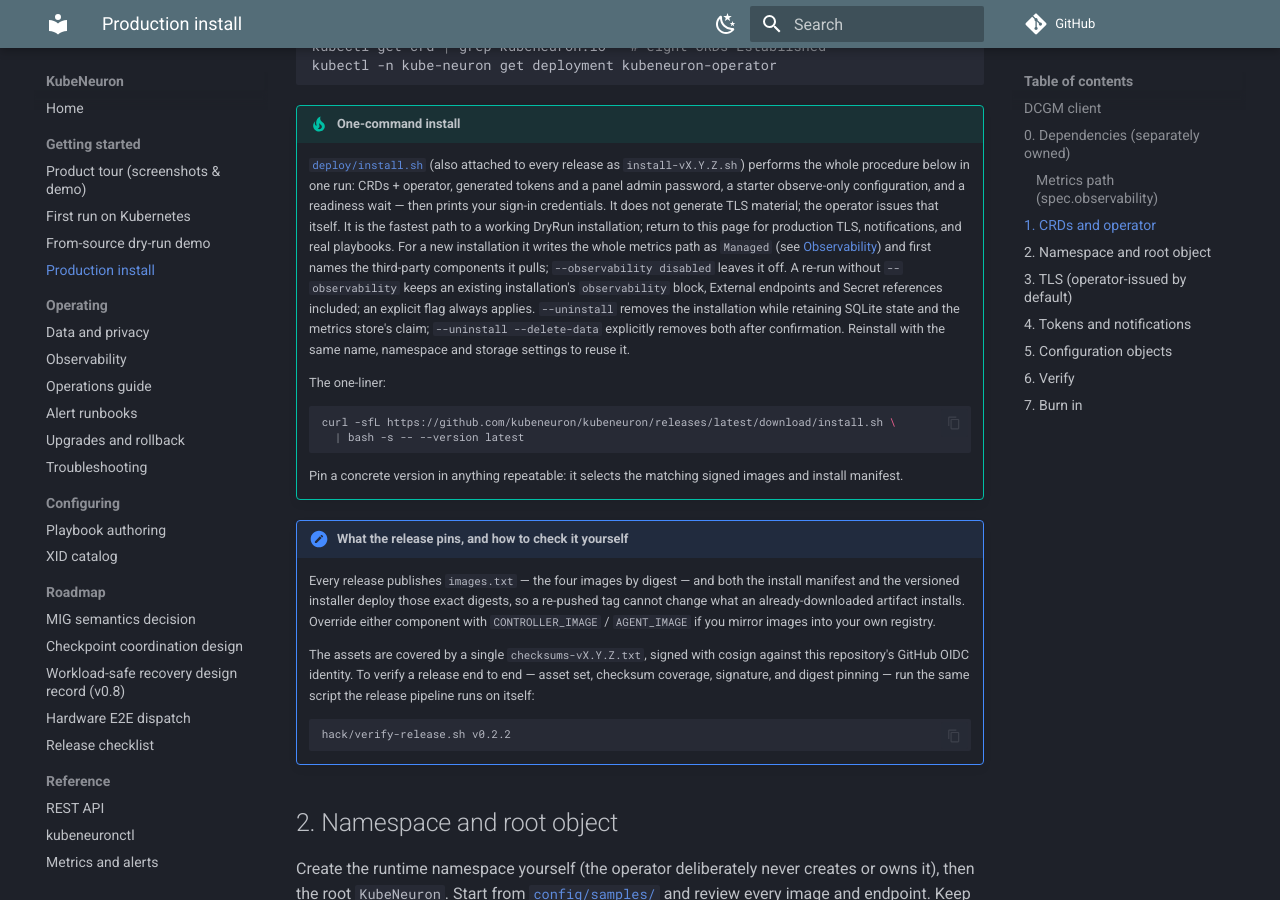
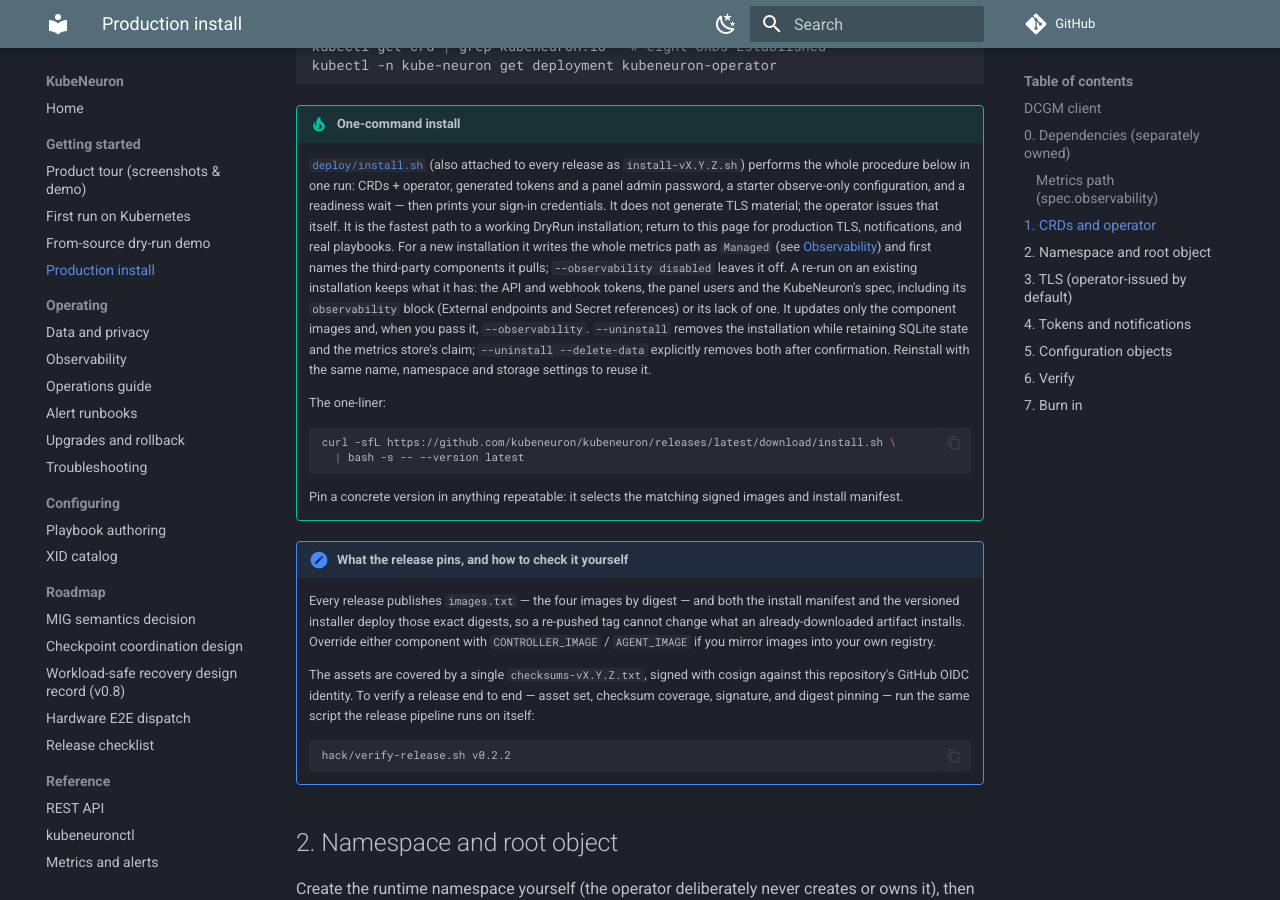
Before and after one commit to kubeneuron/kubeneuron, an MkDocs documentation site: the page built from docs/install.md, in a window 1280 px wide and 900 px high, scrolled down 4425 px. Built offline with MkDocs 1.6.1 and Material for MkDocs 9.7.7, drawn with Linux system fonts in a browser that asks for light colours; comment, search, counter and statistics services are not loaded; some of the changed text lies outside the part shown.

Commit message:
install: a re-run keeps an existing installation's secrets and spec
Every run generated a new operator API token, webhook token and panel
password and re-applied the whole KubeNeuron, so a re-run locked out
clients and the Alertmanager or vmalert holding the old tokens and reset
edits such as the execution mode. An existing installation now keeps the
three Secrets and its spec; only the component images and an explicit
--observability are patched, and the summary says the token and sign-in
were kept. A re-run adds no observability block to an installation
without one; only a new installation defaults to Managed.

spec.observability is optional in the CRD: left out, it is Disabled.

The retention test re-runs the installer on an External store with a
Paused mode and on an installation without the block, and checks both
token Secrets are unchanged.

Signed-off-by: Andrii Petruk <andrey.petruk@gmail.com>

````diff
--- a/docs/install.md
+++ b/docs/install.md
@@ -200,10 +200,12 @@ kubectl -n kube-neuron get deployment kubeneuron-operator
     notifications, and real playbooks. For a new installation it writes the
     whole metrics path as `Managed` (see [Observability](observability.md))
     and first names the third-party components it pulls;
-    `--observability disabled` leaves it off. A re-run without
-    `--observability` keeps an existing installation's `observability`
-    block, External endpoints and Secret references included; an explicit
-    flag always applies. `--uninstall` removes the
+    `--observability disabled` leaves it off. A re-run on an existing
+    installation keeps what it has: the API and webhook tokens, the panel
+    users and the KubeNeuron's spec, including its `observability` block
+    (External endpoints and Secret references) or its lack of one. It
+    updates only the component images and, when you pass it,
+    `--observability`. `--uninstall` removes the
     installation while retaining SQLite state and the metrics store's claim;
     `--uninstall --delete-data` explicitly removes both after confirmation.
     Reinstall with the same name, namespace and storage settings to reuse it.
@@ -299,7 +301,8 @@ owns, or generates Secret data.
 ## 4. Tokens and notifications
 
 The one-command installer already creates these as `<name>-operator-api-token`
-and `<name>-webhook-token`; create them by hand only on the manual path, and
+and `<name>-webhook-token`, and a re-run keeps them; create them by hand
+only on the manual path, and
 keep the names consistent with whichever path you used:
 
 ```sh
````
Also changed, not shown: CHANGELOG.md (+11 -1 lines), 6 other files.
